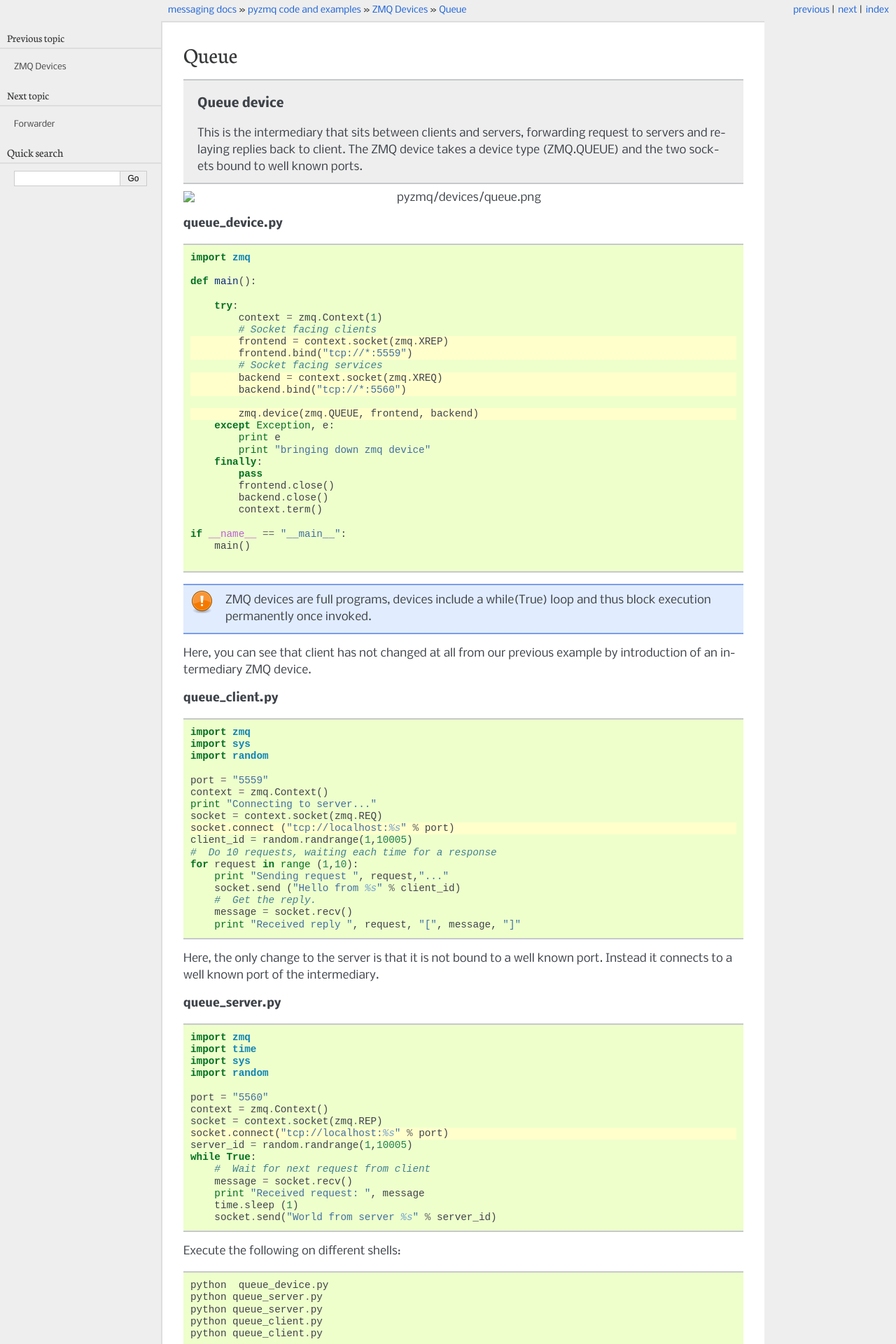
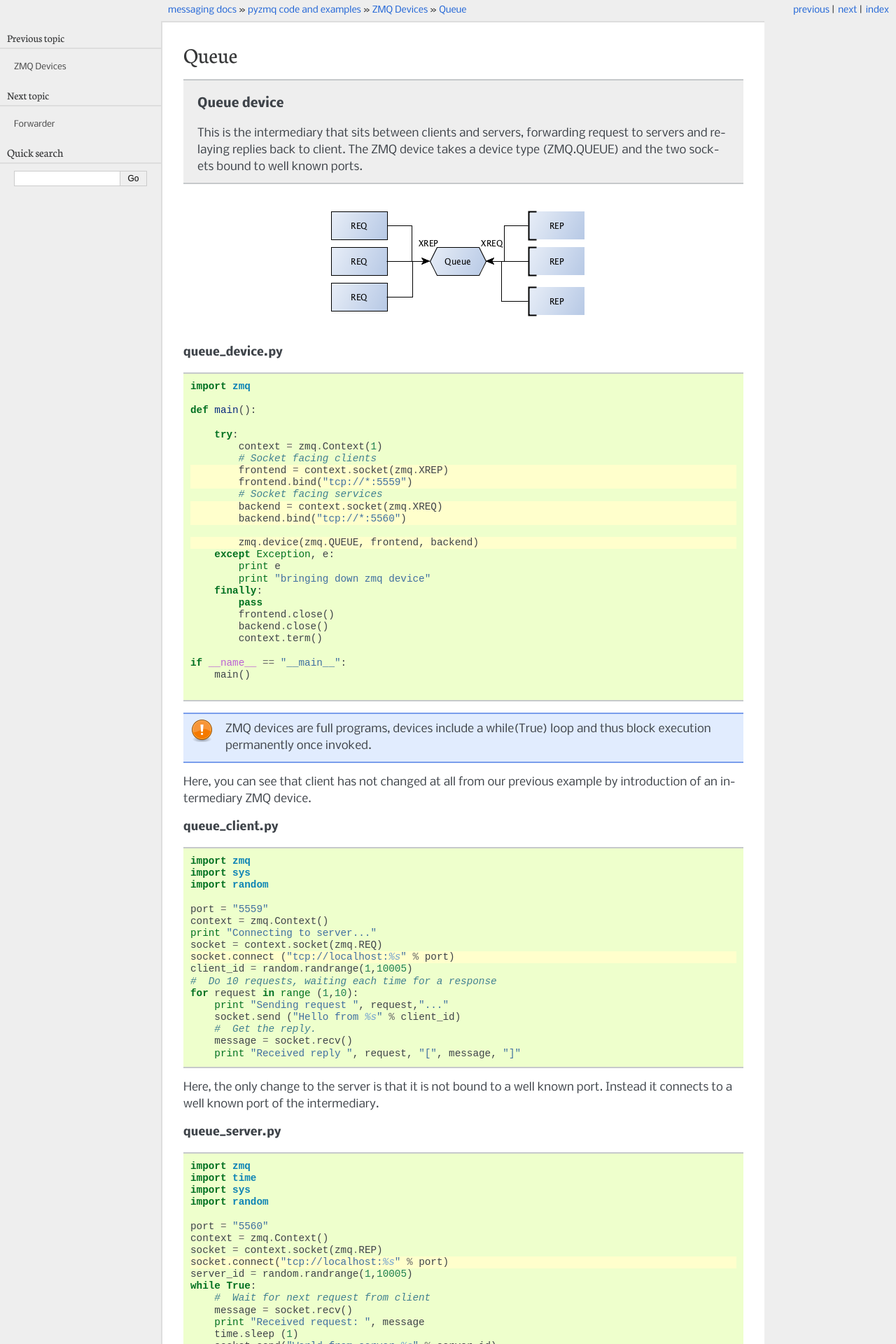
Before and after one commit to ashishrv/pyzmqnotes, a Sphinx documentation site: the page built from source/pyzmq/devices/queue.rst, in a window 1280 px wide. Shown: the top 1920 px of the page at 70% size. Built offline with Sphinx 7.4.7, drawn with Linux system fonts in a browser that asks for light colours.

Commit message:
corrected the queue diagram name

```diff
--- a/source/pyzmq/devices/queue.rst
+++ b/source/pyzmq/devices/queue.rst
@@ -6,7 +6,7 @@ Queue
     This is the intermediary that sits between clients and servers, forwarding request to servers and relaying replies back to client.
     The ZMQ device takes a device type (ZMQ.QUEUE) and the two sockets bound to well known ports.
 
-.. image:: queue.png
+.. image:: Queue.png
     :align: center
 
 **queue_device.py**
```
